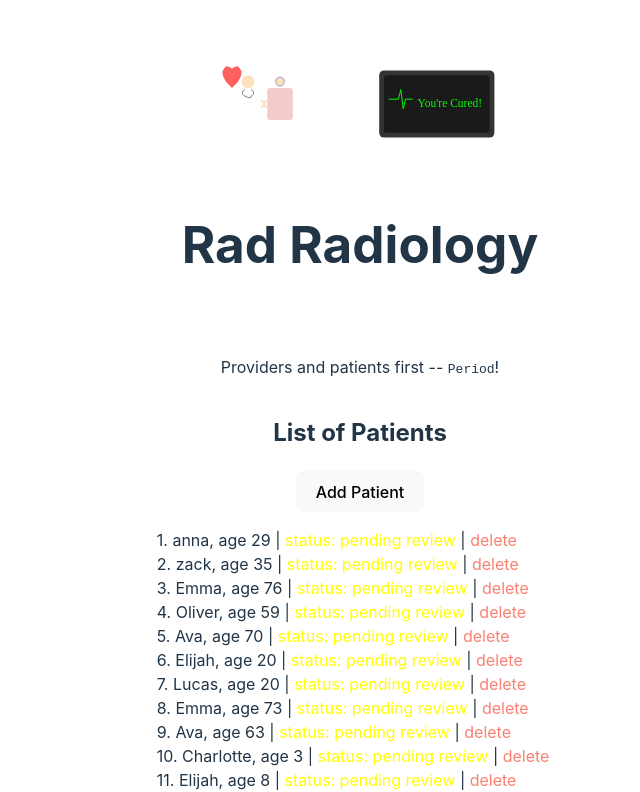
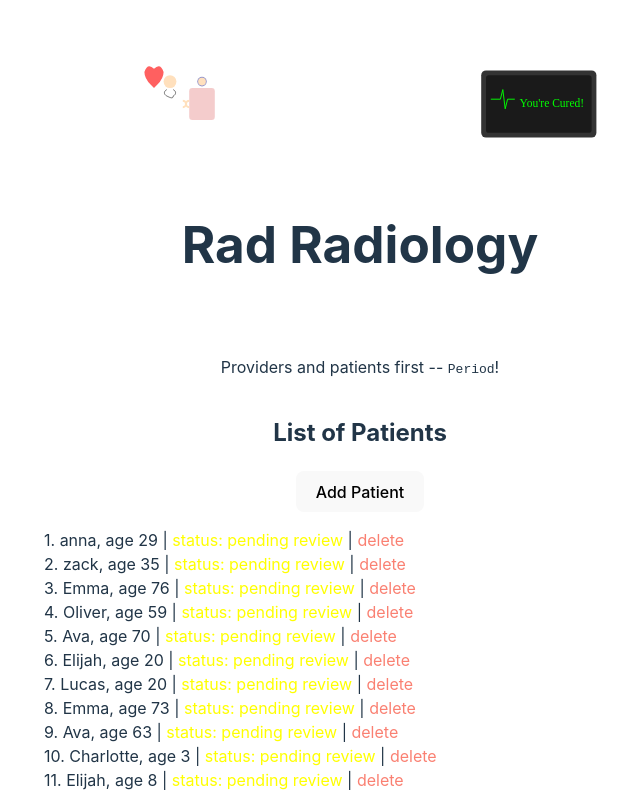
Before and after one commit to JKeddo95/RadRadiologyDemo, a React (Vite) app: page / in a window 1280 px wide. Shown: the top 792 px of the page, without its empty margins (280-920 px from the left). Built offline with nearby package versions, Linux system fonts and the light colour scheme.

Commit message:
DEV-01--Image-Optimizations

```diff
--- a/src/App.tsx
+++ b/src/App.tsx
@@ -8,10 +8,10 @@ function App() {
     <>
       <div>
         <a href="https://react.dev" target="_blank">
-          <img src={happyPatient} className="logo" alt="Rad Radiology logo" />
+          <img src={happyPatient} className="logo" alt="Rad Radiology logo" width="300" height="300" />
         </a>
         <a href="https://react.dev" target="_blank">
-          <img src={healthMonitor} className="logo" alt="Rad Radiology healthMonitor" />
+          <img src={healthMonitor} className="logo" alt="Rad Radiology healthMonitor" width="300" height="200" />
         </a>
       </div>
       <h1>Rad Radiology</h1>
```
